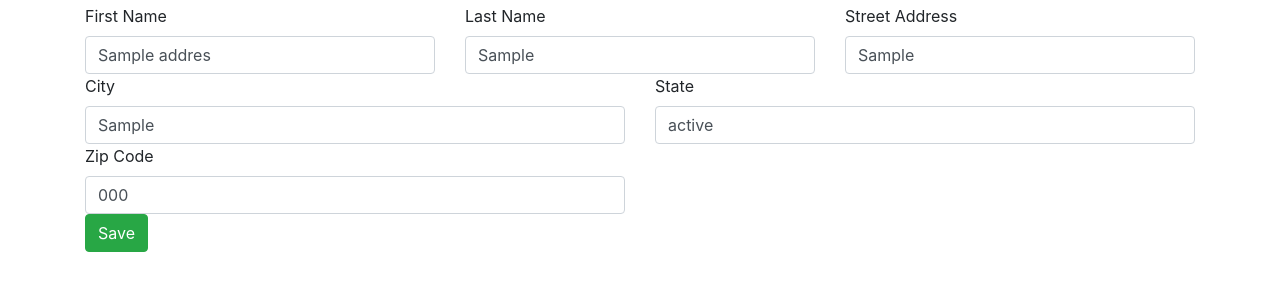
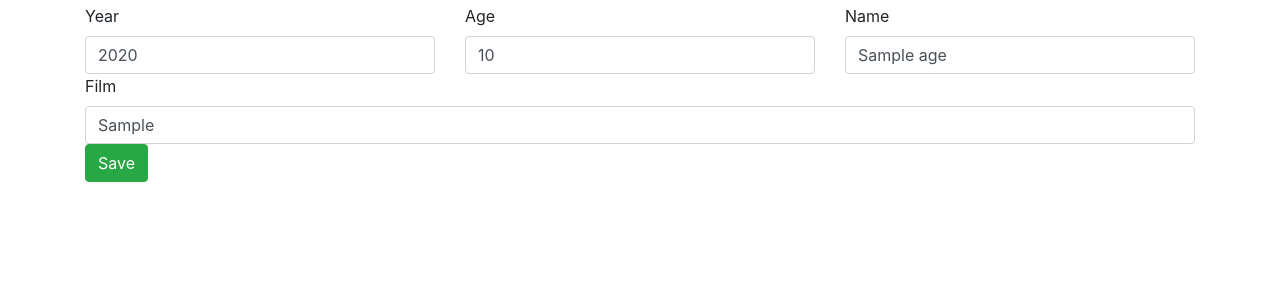
Before and after one commit to kefsaj/PythonDockerFlaskPycharm, a Flask app: template app/templates/edit.html in a window 1280 px wide. Shown: the part 56-356 px from the top of the page. Run offline with Flask 2, Linux system fonts and the light colour scheme; the template is opened without the code that fills it: most values are stand-ins (such as "Sample title", 1, 10 or a date in 2020); some libraries are stand-ins or nearby versions.

Commit message:
Task: Modified edit.html to be used with Oscars

```diff
--- a/app/templates/edit.html
+++ b/app/templates/edit.html
@@ -1,42 +1,33 @@
 {% extends "layout.html" %}
 {% block content %}
-<form action="/edit/{{address.id}}" method="post">
+
+<form action="/edit/{{age.id}}" method="post">
     <div class="row">
+
         <div class="col">
-            <label for="fldName">First Name</label>
-            <input id="fldName" type="text" class="form-control" placeholder="First Name" name="fldName" value="{{address.fldName}}">
+            <label for="fldYear">Year</label>
+            <input id="fldYear" type="text" class="form-control" placeholder="Year" name="fldYear" value="{{age.fldYear}}">
         </div>
+
         <div class="col">
-            <label for="fldLN">Last Name</label>
-            <input id="fldLN" type="text" class="form-control" placeholder="Last Name"
-                   name="fldLN" value="{{address.fldLN}}">
+            <label for="fldAge">Age</label>
+            <input id="fldAge" type="text" class="form-control" placeholder="Age" name="fldAge" value="{{age.fldAge}}">
         </div>
+
         <div class="col">
-            <label for="fldStreet">Street Address</label>
-            <input id="fldStreet" type="text" class="form-control" placeholder="Street Address" name="fldStreet" value="{{address.fldStreet}}">
+            <label for="fldName">Name</label>
+            <input id="fldName" type="text" class="form-control" placeholder="Name" name="fldName" value="{{age.fldName}}">
         </div>
+
     </div>
 
     <div class="row">
+
         <div class="col">
-            <label for="fldCity">City </label>
-            <input id="fldCity" type="text" class="form-control" placeholder="City" name="fldCity" value="{{address.fldCity}}">
+            <label for="fldFilm">Film</label>
+            <input id="fldFilm" type="text" class="form-control" placeholder="Film" name="fldFilm" value="{{age.fldFilm}}">
         </div>
-        <div class="col">
-            <label for="fldState">State</label>
-            <input id="fldState" type="text" class="form-control" placeholder="State" name="fldLong" value="{{address.fldState}}">
-        </div>
-    </div>
-    <div class="row">
-        <div class="col">
-            <label for="fldZip">Zip Code</label>
 
-            <input id="fldZip" type="text" class="form-control" placeholder="Zip Code"
-                   name="fldZip" value="{{address.fldZip}}">
-        </div>
-        <div class="col">
-
-        </div>
     </div>
     <button type="submit" class="btn btn-success">Save</button>
 
```
